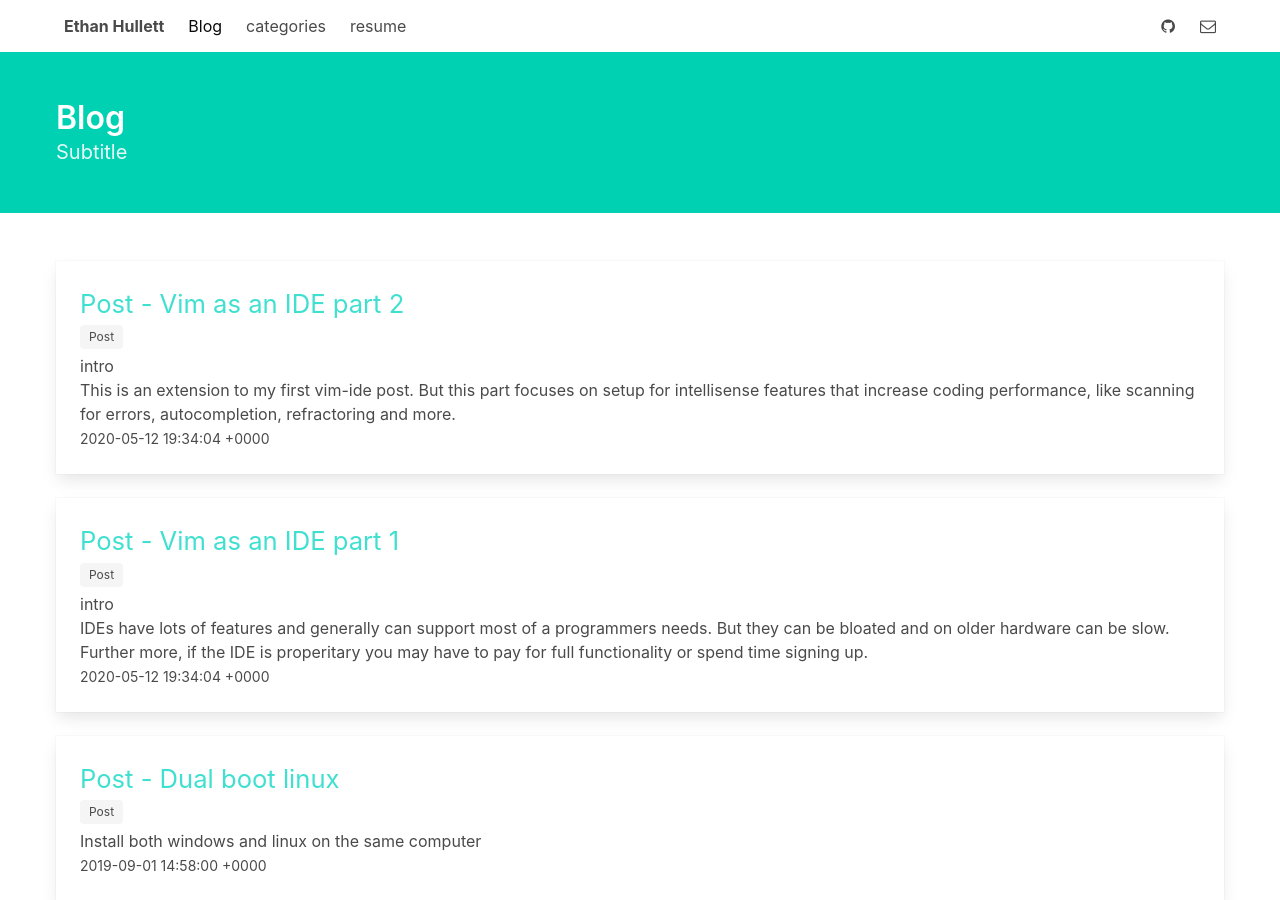
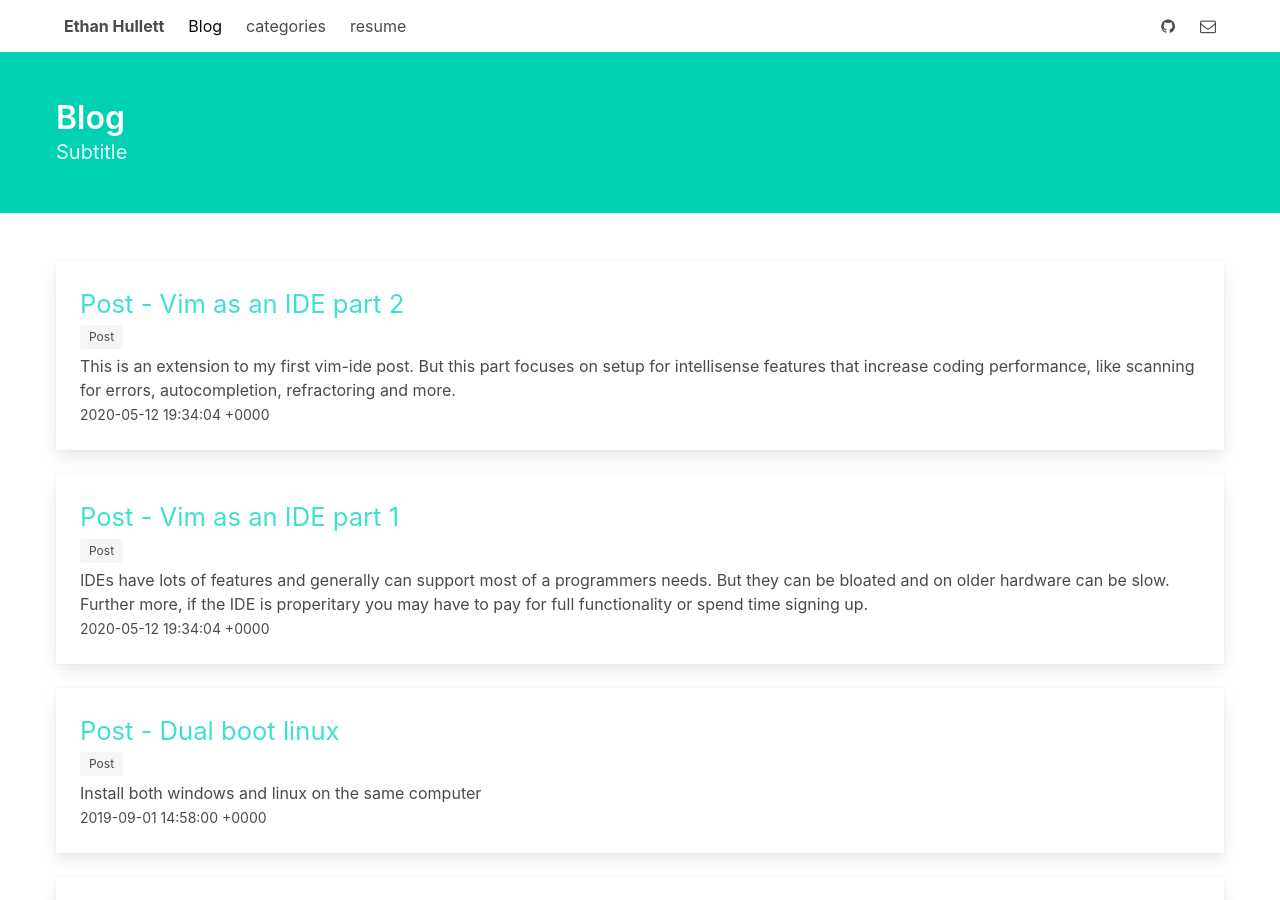
Before and after one commit to ethull/ethull.github.io, a Jekyll site: the page built from index.html, in a window 1280 px wide and 900 px high. Built offline with Jekyll 4.4.1, drawn with Linux system fonts in a browser that asks for light colours; the list of posts is cut into pages by our own code.

Commit message:
vim-ide previews

```diff
--- a/_posts/2019-05-12-vim-as-an-ide-part1.md
+++ b/_posts/2019-05-12-vim-as-an-ide-part1.md
@@ -8,8 +8,6 @@ comments: true
 date: 2020-05-12T20:34:04+01:00
 permalink: vim-ide-p1.html
 ---
-
-## intro
 IDEs have lots of features and generally can support most of a programmers needs.
 But they can be bloated and on older hardware can be slow. Further more, if the IDE is
 properitary you may have to pay for full functionality or spend time signing up.
--- a/_posts/2019-05-14-vim-as-an-ide-part2.md
+++ b/_posts/2019-05-14-vim-as-an-ide-part2.md
@@ -8,7 +8,6 @@ comments: true
 date: 2020-05-12T20:34:04+01:00
 permalink: vim-ide-p2.html
 ---
-## intro
 This is an extension to my first vim-ide post.
 But this part focuses on setup for intellisense features that increase coding performance, like scanning for errors, autocompletion, refractoring and more.
 
```
